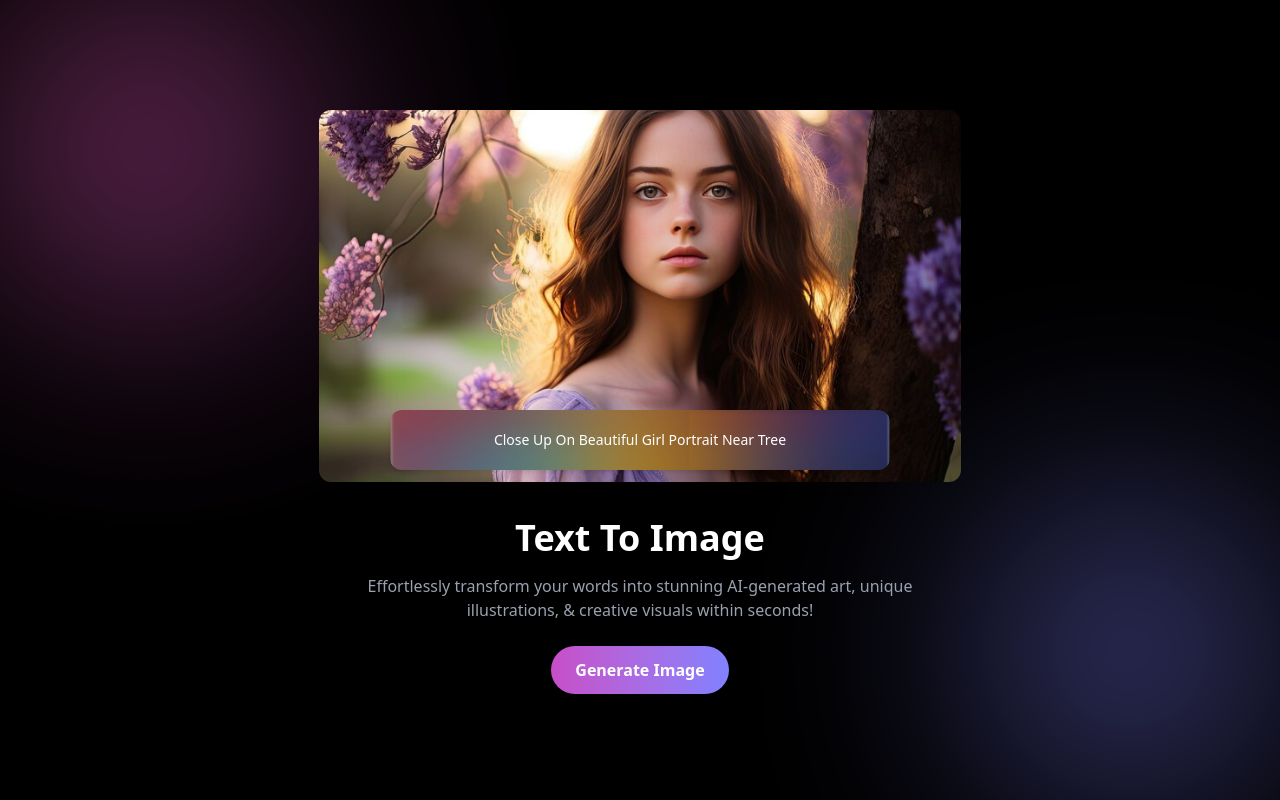
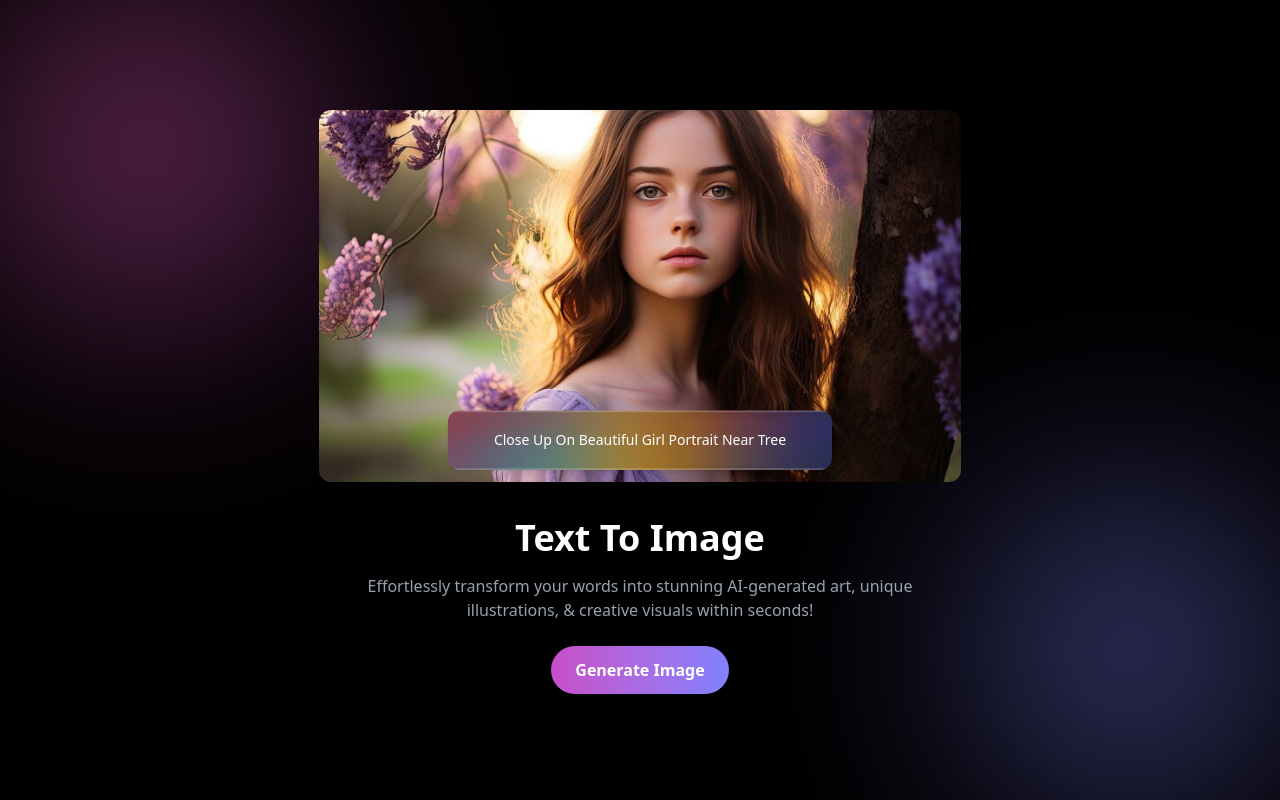
Before and after one commit to Armaghan-Bakht/Funsol-App-Page, a React (Vite) app: page / in a window 1280 px wide. Built offline with nearby package versions, Linux system fonts and the light colour scheme.

Commit message:
UPdate the Text to Image page

```diff
--- a/src/components/textToImage.jsx
+++ b/src/components/textToImage.jsx
@@ -22,14 +22,14 @@ const OneCardPage = () => {
           </div>
 
             {/* Prompt button - Responsive positioning */}
-            <div className="absolute bottom-2 sm:bottom-4 left-1/2 transform -translate-x-1/2 w-[90%] max-w-[500px]">
+            <div className="absolute bottom-2 sm:bottom-4 left-1/2 transform -translate-x-1/2 w-[90%] max-w-[500px] ">
               <div
                 style={{
                   backgroundImage: `url(${divBackground})`,
                   backgroundSize: "cover",
                   backgroundPosition: "center",
                 }}
-                className="text-white text-xs sm:text-sm py-3 sm:py-5 px-4 sm:px-6 rounded-lg sm:rounded-xl shadow-md w-full"
+                className="text-white text-xs sm:text-sm py-3 sm:py-5 px-4 sm:px-6 rounded-lg sm:rounded-xl shadow-md w-full sm:w-sm mx-auto"
               >
                 Close Up On Beautiful Girl Portrait Near Tree
               </div>
```
